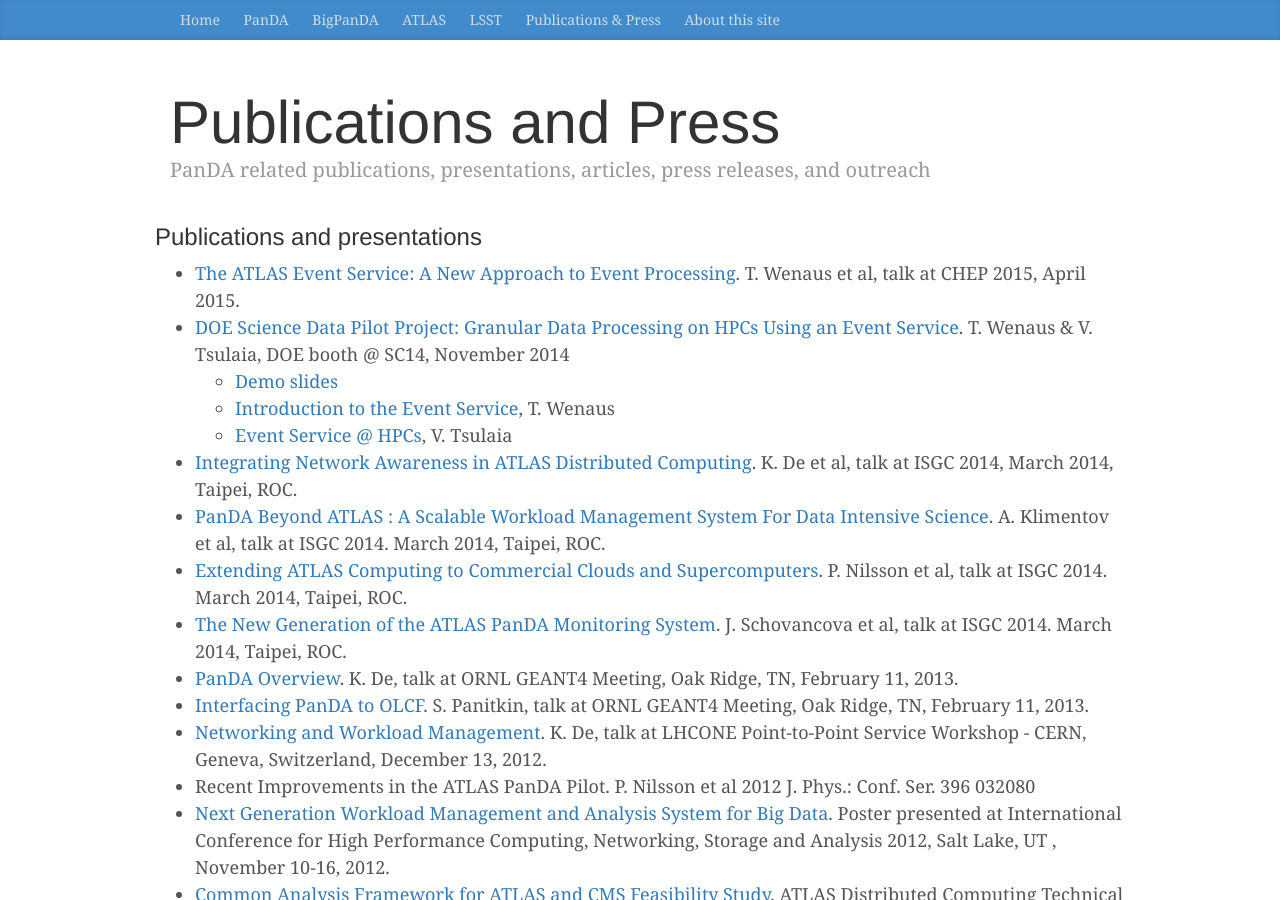
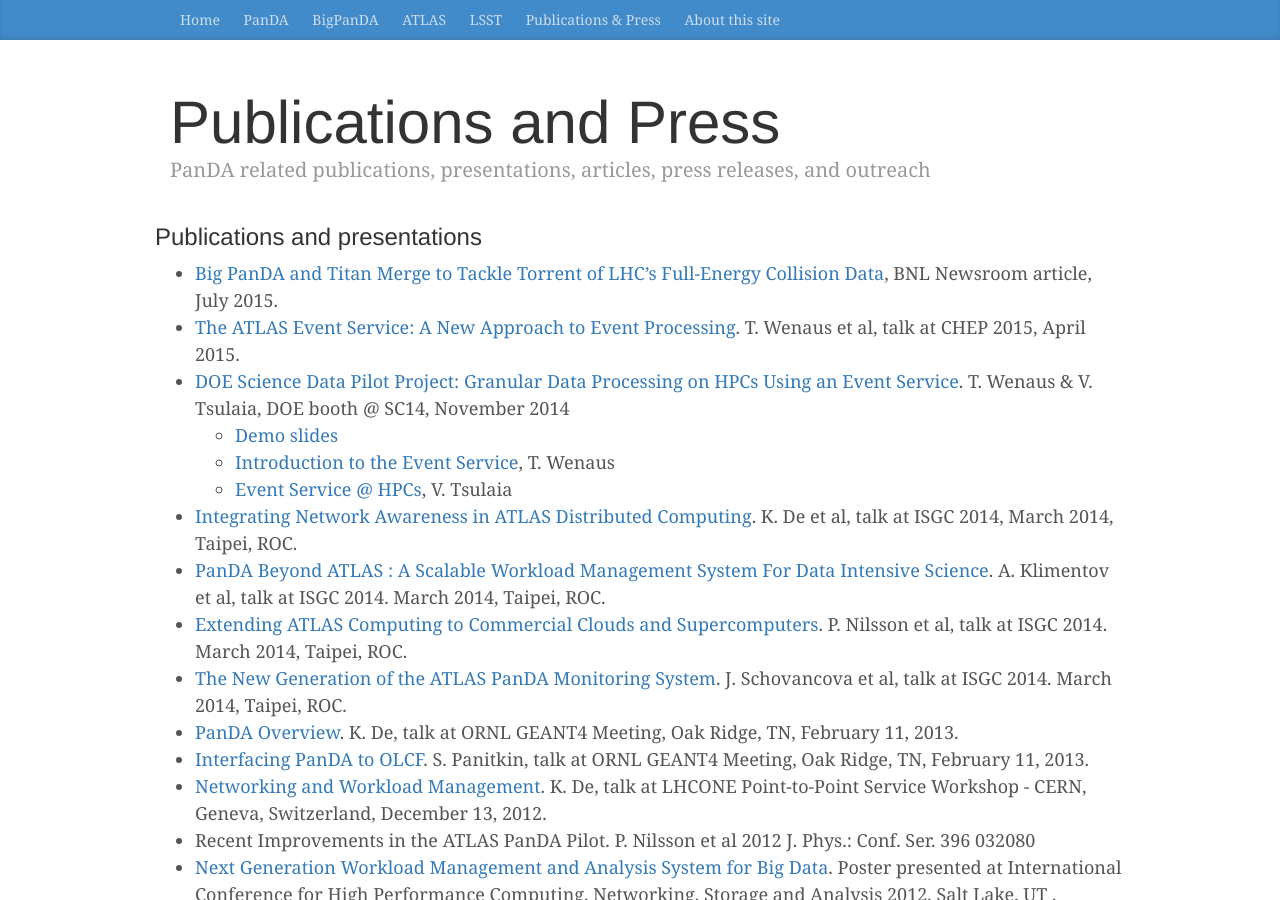
Before and after one commit to PanDAWMS/PanDAWMS.github.io, a Jekyll site: the page built from pubs.md, in a window 1280 px wide and 900 px high. Built offline with Jekyll 4.4.1, drawn with Linux system fonts in a browser that asks for light colours; nearby versions of some CDN libraries.

Commit message:
Add BNL press release

```diff
--- a/pubs.md
+++ b/pubs.md
@@ -7,6 +7,7 @@
 
 ### Publications and presentations
 
+* [Big PanDA and Titan Merge to Tackle Torrent of LHC's Full-Energy Collision Data](https://www.bnl.gov/newsroom/news.php?a=25796), BNL Newsroom article, July 2015.
 * [The ATLAS Event Service: A New Approach to Event Processing](/assets/Wenaus-CHEP2015-ES-ATL-SOFT-SLIDE-2015-150.pdf). T. Wenaus et al, talk at CHEP 2015, April 2015.
 * [DOE Science Data Pilot Project: Granular Data Processing on HPCs Using an Event Service](http://scdoe.info/2014/11/11/torre-wenaus-brookhaven/). T. Wenaus & V. Tsulaia, DOE booth @ SC14, November 2014
     * [Demo slides](http://goo.gl/WSdU4a)
```
